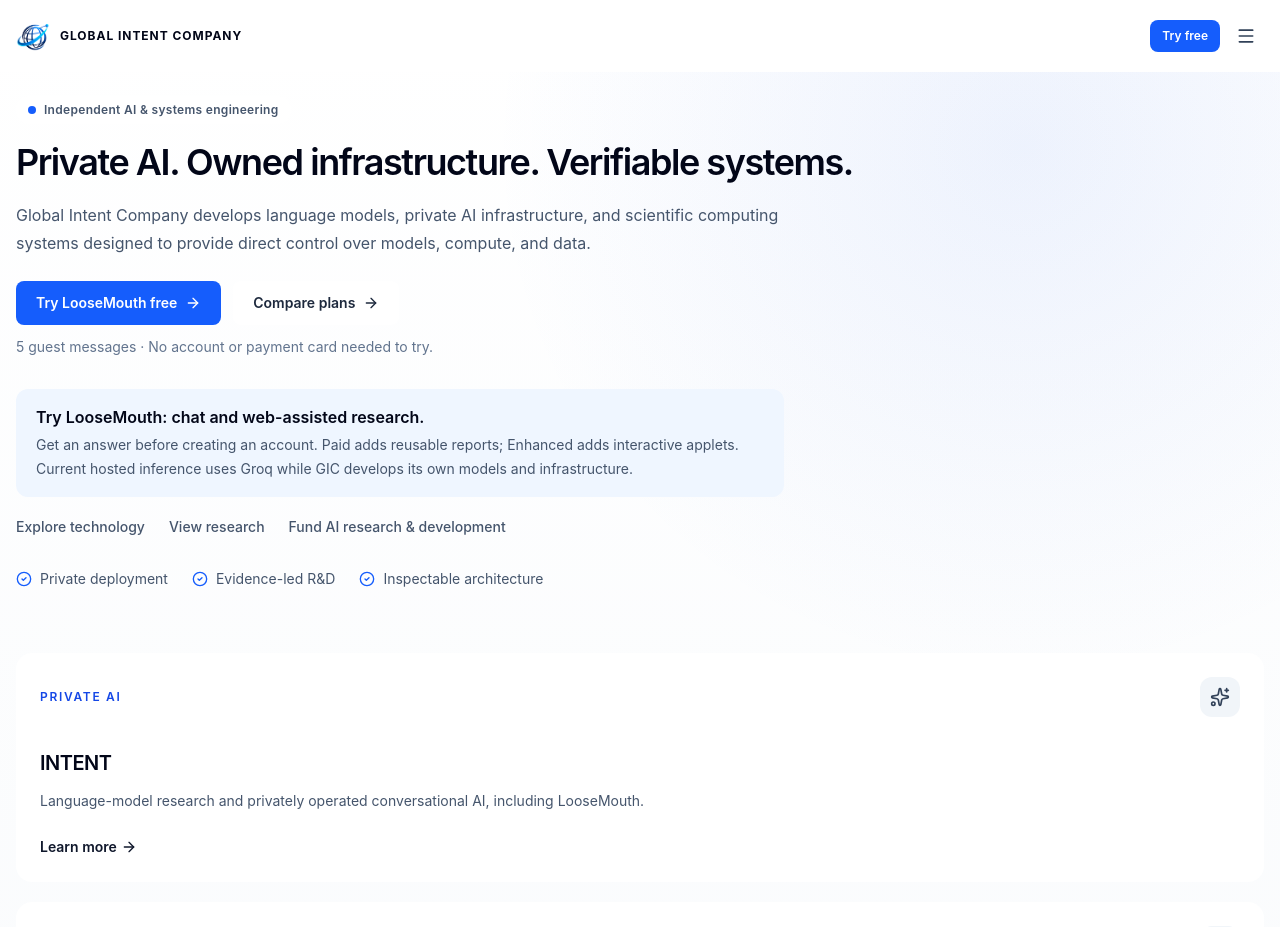
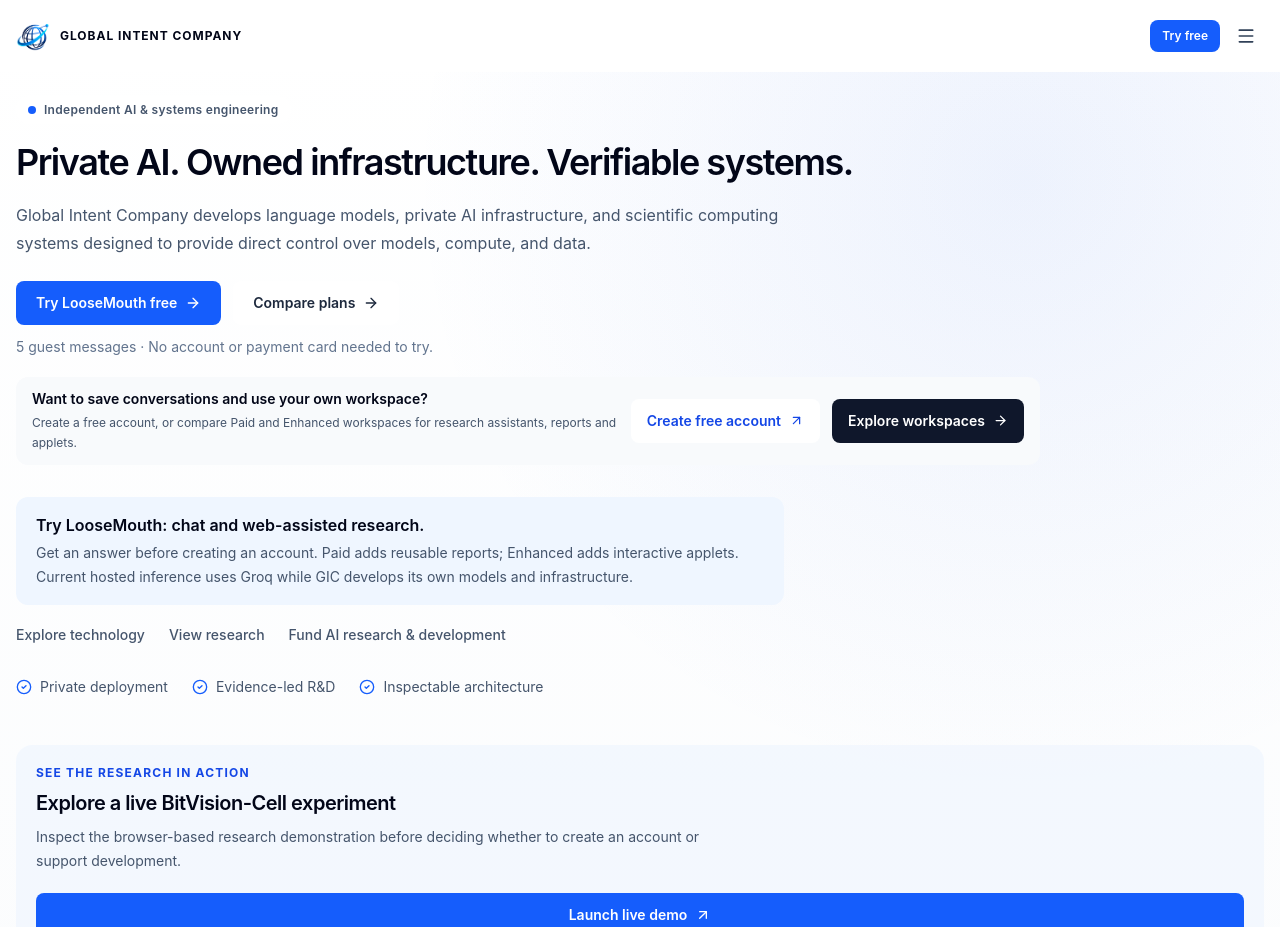
Before and after one commit to GI-Company/GiC, a Next.js app: page / in a window 1280 px wide. Shown: the top 927 px of the page. Built offline with nearby package versions, Linux system fonts and the light colour scheme.

Commit message:
feat: strengthen homepage signup, paid workspace and BitVision demo conversion paths

```diff
--- a/components/landing/LandingHero.tsx
+++ b/components/landing/LandingHero.tsx
@@ -3,7 +3,7 @@
 import React from 'react';
 import { trackConversion } from '@/lib/conversion-events';
 import Link from 'next/link';
-import { ArrowRight, CheckCircle2, FlaskConical, Network, Sparkles } from 'lucide-react';
+import { ArrowRight, CheckCircle2, FlaskConical, Network, Sparkles, ArrowUpRight } from 'lucide-react';
 
 const pillars = [
   {
@@ -53,6 +53,14 @@ export default function LandingHero() {
             <Link href="/pricing" onClick={() => trackConversion('gic_cta_clicked', { action: 'view_plans', placement: 'home' })} className="inline-flex items-center gap-2 rounded-lg border border-slate-300 bg-white px-5 py-3 text-sm font-semibold text-slate-800 hover:bg-slate-50">Compare plans <ArrowRight size={16} /></Link>
           </div>
           <p className="mt-3 text-sm text-slate-500">5 guest messages · No account or payment card needed to try.</p>
+          <div className="mt-5 flex flex-wrap items-center gap-3 rounded-xl border border-slate-200 bg-slate-50 px-4 py-3">
+            <div className="min-w-0 flex-1">
+              <p className="text-sm font-semibold text-slate-950">Want to save conversations and use your own workspace?</p>
+              <p className="mt-1 text-xs leading-5 text-slate-600">Create a free account, or compare Paid and Enhanced workspaces for research assistants, reports and applets.</p>
+            </div>
+            <Link href="/signup" onClick={() => trackConversion('gic_cta_clicked', { action: 'create_account', placement: 'home_account_strip' })} className="inline-flex min-h-11 items-center gap-2 rounded-lg border border-blue-600 bg-white px-4 py-2 text-sm font-semibold text-blue-700 hover:bg-blue-50">Create free account <ArrowUpRight size={15} /></Link>
+            <Link href="/pricing" onClick={() => trackConversion('gic_cta_clicked', { action: 'view_paid_workspaces', placement: 'home_account_strip' })} className="inline-flex min-h-11 items-center gap-2 rounded-lg bg-slate-900 px-4 py-2 text-sm font-semibold text-white hover:bg-slate-800">Explore workspaces <ArrowRight size={15} /></Link>
+          </div>
           <div className="mt-8 max-w-3xl rounded-xl border border-blue-200 bg-blue-50 px-5 py-4">
             <p className="font-semibold text-slate-950">Try LooseMouth: chat and web-assisted research.</p>
             <p className="mt-1 text-sm leading-6 text-slate-600">Get an answer before creating an account. Paid adds reusable reports; Enhanced adds interactive applets. Current hosted inference uses Groq while GIC develops its own models and infrastructure.</p>
@@ -73,7 +81,17 @@ export default function LandingHero() {
           </div>
         </div>
 
-        <div className="mt-16 grid gap-5 md:grid-cols-3">
+        <div className="mt-12 rounded-2xl border border-blue-100 bg-blue-50/60 p-5 sm:p-7">
+          <div className="flex flex-col gap-5 md:flex-row md:items-center md:justify-between">
+            <div className="max-w-2xl">
+              <p className="text-xs font-bold uppercase tracking-widest text-blue-700">See the research in action</p>
+              <h2 className="mt-2 text-xl font-semibold tracking-tight text-slate-950 sm:text-2xl">Explore a live BitVision-Cell experiment</h2>
+              <p className="mt-2 text-sm leading-6 text-slate-600">Inspect the browser-based research demonstration before deciding whether to create an account or support development.</p>
+            </div>
+            <Link href="/virtual-lab/bitvision-cell" onClick={() => trackConversion('gic_cta_clicked', { action: 'open_bitvision_demo', placement: 'home_featured_demo' })} className="inline-flex min-h-11 shrink-0 items-center justify-center gap-2 rounded-lg bg-blue-600 px-5 py-3 text-sm font-semibold text-white hover:bg-blue-700">Launch live demo <ArrowUpRight size={16} /></Link>
+          </div>
+        </div>
+        <div className="mt-10 grid gap-5 md:grid-cols-3">
           {pillars.map(({ title, eyebrow, description, href, icon: Icon }) => (
             <Link key={title} href={href} className="group rounded-2xl border border-slate-200 bg-white p-6 shadow-sm transition hover:-translate-y-0.5 hover:border-slate-300 hover:shadow-md">
               <div className="flex items-center justify-between">
```
